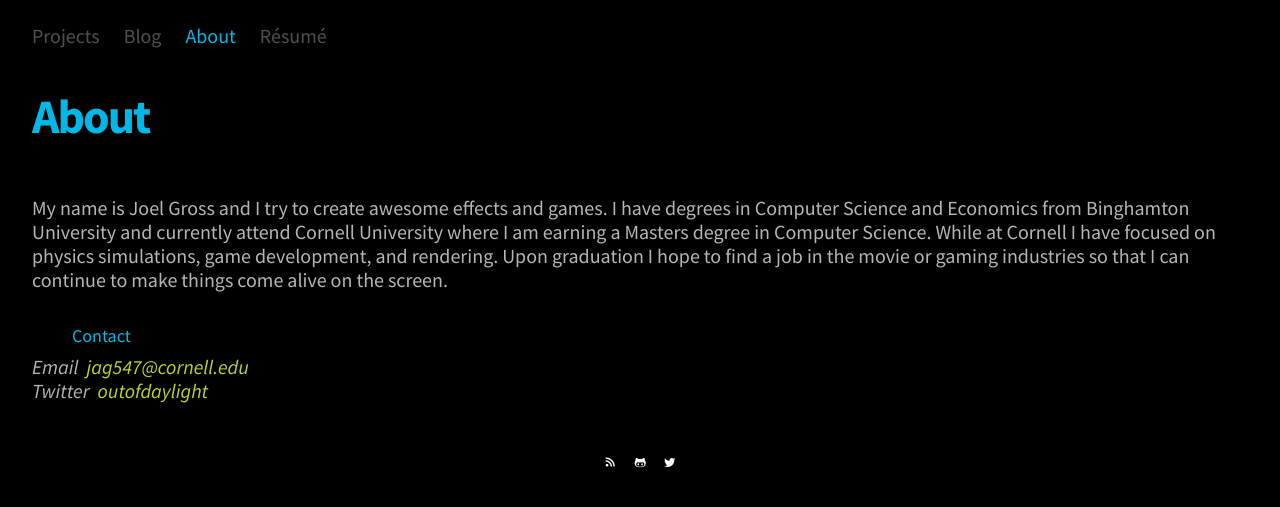
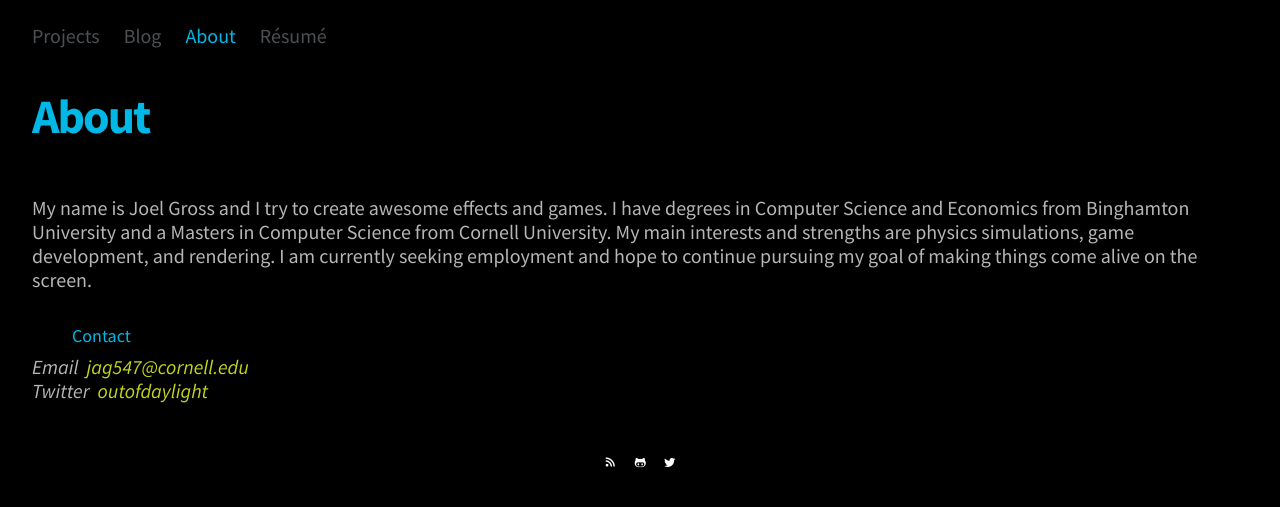
Before and after one commit to JAGJ10/jagj10.github.io, a Jekyll site: the page built from about.html, in a window 1280 px wide. Shown: the top 507 px of the page. Built offline with Jekyll 4.4.1, drawn with Linux system fonts in a browser that asks for light colours.

Commit message:
fixed about

```diff
--- a/about.html
+++ b/about.html
@@ -8,7 +8,7 @@ style:      dark
 ---
 
 <div class="post">
-    <p>My name is Joel Gross and I try to create awesome effects and games. I have degrees in Computer Science and Economics from Binghamton University and currently attend Cornell University where I am earning a Masters degree in Computer Science. While at Cornell I have focused on physics simulations, game development, and rendering. Upon graduation I hope to find a job in the movie or gaming industries so that I can continue to make things come alive on the screen.</p><br>
+    <p>My name is Joel Gross and I try to create awesome effects and games. I have degrees in Computer Science and Economics from Binghamton University and a Masters in Computer Science from Cornell University. My main interests and strengths are physics simulations, game development, and rendering. I am currently seeking employment and hope to continue pursuing my goal of making things come alive on the screen.</p><br>
     <h4>Contact</h4>
     <p class="info">Email <a href="mailto:jag547@cornell.edu" target="_top">jag547@cornell.edu</a>
     <p class="info">Twitter <a href="https://twitter.com/outofdaylight">outofdaylight</a></p>
```
